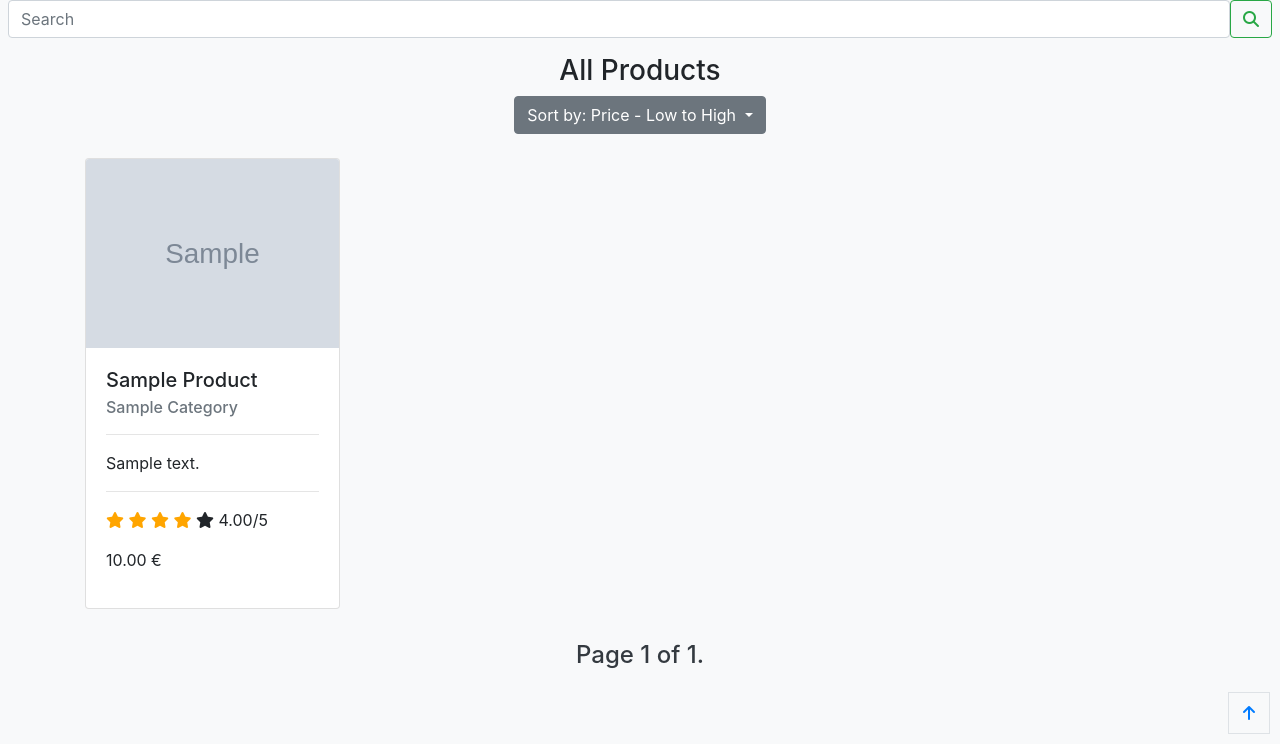
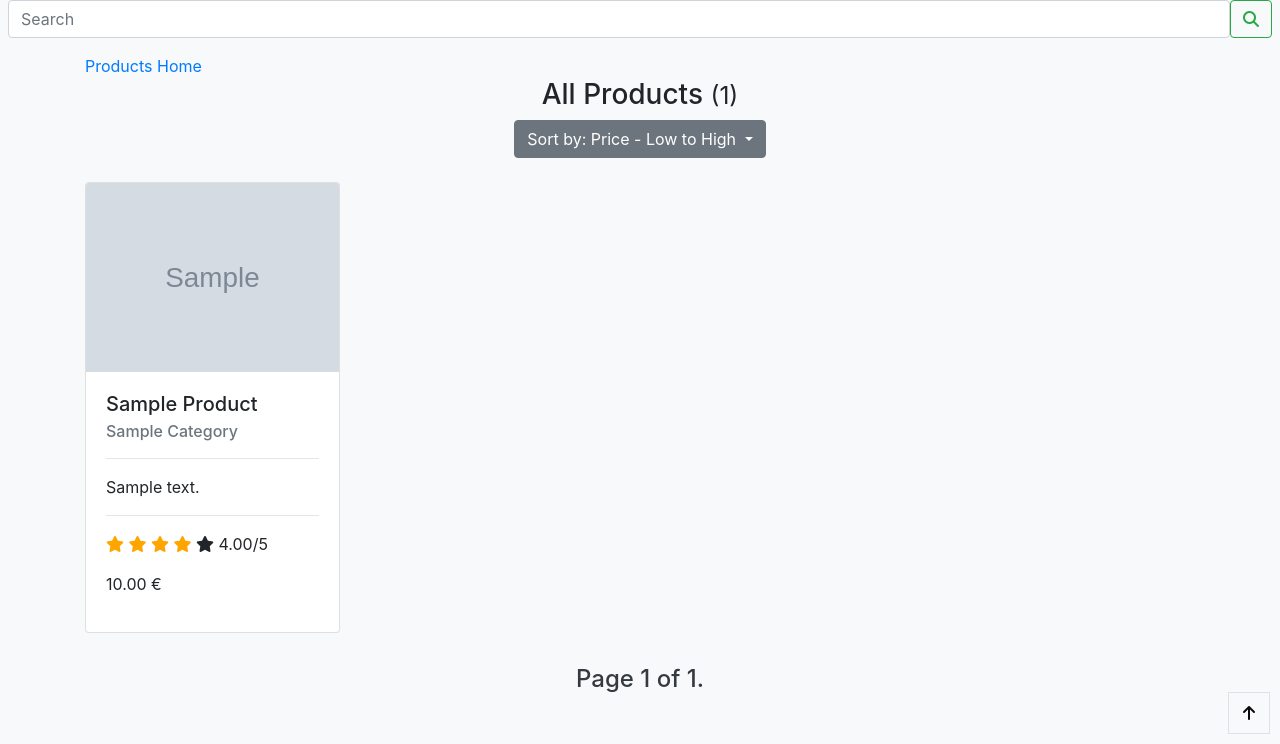
Before and after one commit to Code-Institute-Submissions/Damianjacob-MS5-Music-Pro-2_JulyResub, a Django app: page /products/?sort=price_lth in a window 1280 px wide. Shown: the part 56-800 px from the top of the page. Run offline with Django 3.2, Linux system fonts and the light colour scheme; tables that the repository leaves empty hold one stand-in row (values such as "Sample post"); grey boxes marked "Sample" are stand-in pictures; some libraries are stand-ins or nearby versions.

Commit message:
Update style of products page

```diff
--- a/products/templates/products/products.html
+++ b/products/templates/products/products.html
@@ -11,16 +11,26 @@
 <div class="container">
     <div class="row">
         <div class="col-12 mt-3">
+            {% if request.GET.urlencode %}
+                <div class="">
+                    <a href="{% url 'products' %}">Products Home</a>
+                </div>
+            {% endif %}
+        </div>
+        <div class="col-12">
             <h3 class="text-center">
                 {% if search_term %}
                     Matches for "{{ search_term }}": {{ products|length }}
                 {% elif current_category %}
-                    Category: {{ current_category.friendly_name|title }}
+                    Category: {{ current_category.friendly_name|title }} <small>({{ products|length }})</small>
                 {% else %}
-                    All Products
+                    All Products <small>({{ products|length }})</small>
                 {% endif %}
             </h3>
+        </div>
+        <div class="col-12">
             <div class="dropdown text-center">
+                    {% if products|length > 0 %}
                         <a class="btn btn-secondary dropdown-toggle" href="#" role="button" id="dropdownMenuLink"
                             data-bs-toggle="dropdown" aria-expanded="false">
                             Sort by:{% if current_sorting %} {{ current_sorting }} {% endif %}
@@ -34,6 +44,7 @@
                                 <li><a class="dropdown-item" href="{% relative_url 'sort' 'reset' qstring %}">Reset</a></li>
                             {% endwith %}
                         </ul>
+                {% endif %}
             </div>
         </div>
         {% for product in page_obj %}
@@ -82,7 +93,7 @@
     </div>
 </div>
 <div class="btt-button shadow-sma rounded-0 border border-black">
-    <a class="btt-link d-flex h-100">
+    <a class="btt-link text-black-custom d-flex h-100">
         <i class="fas fa-arrow-up mx-auto my-auto"></i>
     </a>
 </div>
--- a/products/views.py
+++ b/products/views.py
@@ -23,10 +23,11 @@ def products(request):
             if sortkey == 'price_htl':
                 sortkey = '-price'
                 sort = 'Price - High to Low'
-                products = products.order_by(sortkey)
             if sortkey == 'avg_customer_rating':
                 sort = 'Average Customer Rating'
                 products = products.order_by(F('rating').desc(nulls_last=True))
+            else:
+                products = products.order_by(sortkey)
 
         if 'category' in request.GET:
             products = products.filter(category__name__iexact=request.GET['category'])
--- a/static/css/base.css
+++ b/static/css/base.css
@@ -61,6 +61,6 @@ h1 {
     right: 10px;
 }
 
-btt-link {
+.btt-link {
     cursor: pointer;
 }
```
Lines whose indentation alone changed are shown as unchanged.
